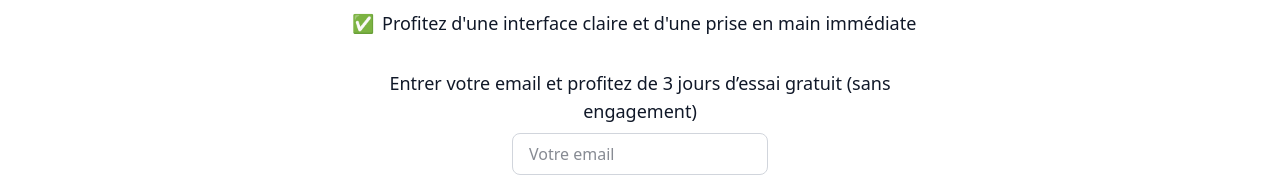
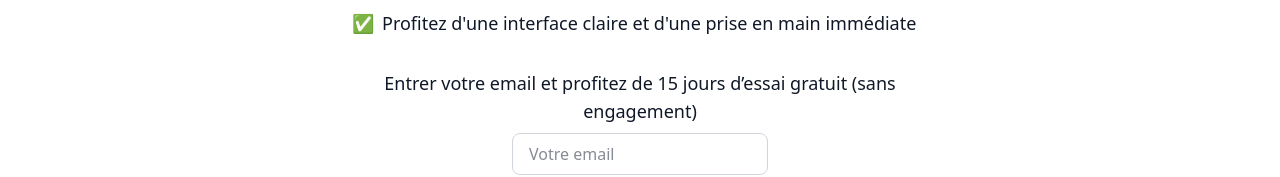
Before and after one commit to Loan69/invoice-app, a Next.js app: page /landing in a window 1280 px wide. Shown: the part 223-400 px from the top of the page. Built offline with nearby package versions, Linux system fonts and the light colour scheme.

Commit message:
Modification des prix des abos + durée de la démo

```diff
--- a/src/app/aboExpire/page.tsx
+++ b/src/app/aboExpire/page.tsx
@@ -65,7 +65,7 @@ export default function AbonnementExpirePage() {
                 ${selectedPlan === 'monthly' ? 'border-blue-600 bg-blue-50' : 'border-gray-200 bg-white'}`}
             >
                 <h3 className="text-lg font-semibold">Mensuel</h3>
-                <p className="text-2xl font-bold">9,99 € / mois</p>
+                <p className="text-2xl font-bold">9,50 € / mois</p>
                 <p className="text-sm text-gray-500">Sans engagement</p>
             </button>
 
@@ -75,7 +75,7 @@ export default function AbonnementExpirePage() {
                 ${selectedPlan === 'yearly' ? 'border-blue-600 bg-blue-50' : 'border-gray-200 bg-white'}`}
             >
                 <h3 className="text-lg font-semibold">Annuel</h3>
-                <p className="text-2xl font-bold">99,90 € / an</p>
+                <p className="text-2xl font-bold">95,00 € / an</p>
                 <p className="text-sm text-blue-600">2 mois offerts</p>
             </button>
             </div>
--- a/src/app/landing/page.tsx
+++ b/src/app/landing/page.tsx
@@ -77,7 +77,7 @@ export default function LandingPage() {
       </ul>
 
         <h2 className="text-lg mb-2 text-center max-w-xl">
-          Entrer votre email et profitez de 3 jours d’essai gratuit (sans engagement)
+          Entrer votre email et profitez de 15 jours d’essai gratuit (sans engagement)
         </h2>
 
         <input
--- a/src/app/login/page.tsx
+++ b/src/app/login/page.tsx
@@ -53,7 +53,7 @@ export default function LoginPage() {
         const now = new Date();
         const diffInDays = (now.getTime() - demoStart.getTime()) / (1000 * 60 * 60 * 24);
 
-        if (diffInDays > 3) {
+        if (diffInDays > 15) {
           // Mettre à jour is_demo = false
           await supabase
             .from('profiles')
```
